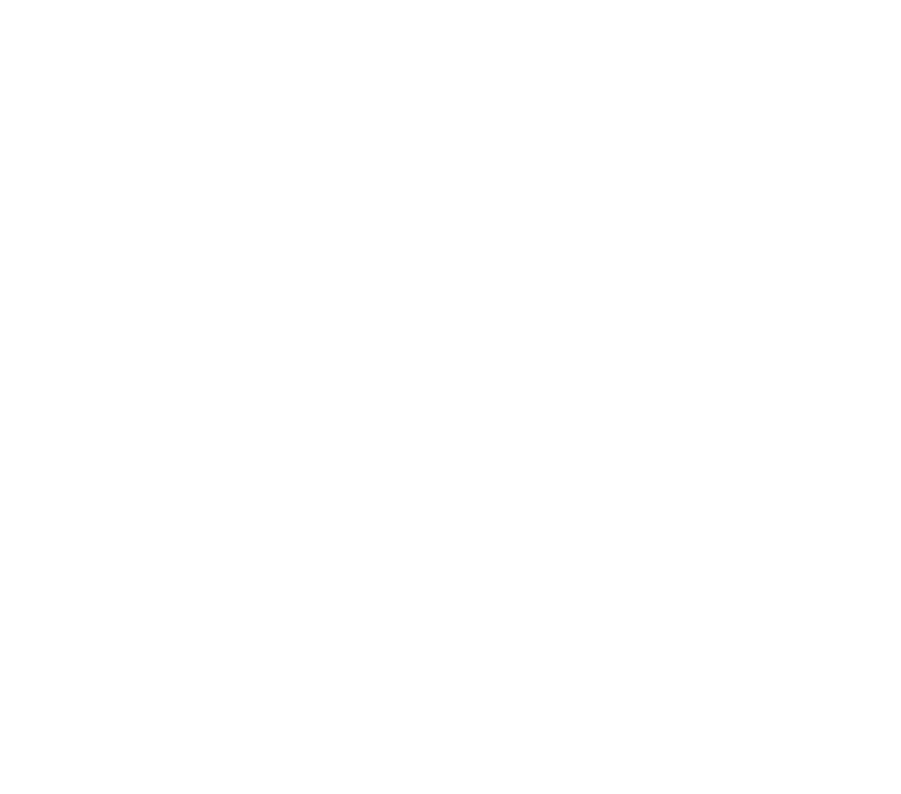
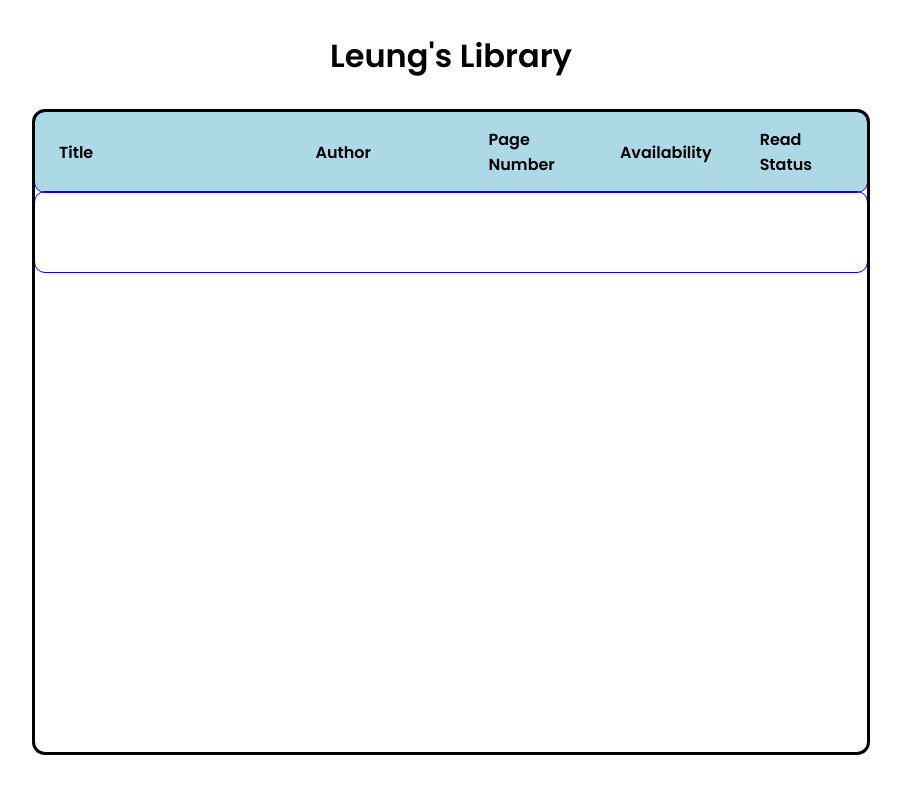
Before and after one commit to swiftybo/oop_library, a plain HTML site: page index.html in a window 1280 px wide. Shown: the whole page, without its empty margins (189-1090 px from the left). Drawn offline with Linux system fonts and the light colour scheme.

Commit message:
Added html elements to create book table & css styling

```diff
--- a/index.html
+++ b/index.html
@@ -1,15 +1,30 @@
 <!DOCTYPE html>
 <html lang="en">
     <head>
-    <meta charset="UTF-8">
-    <meta name="viewport" content="width=device-width, initial-scale=1.0">
+        <meta charset="UTF-8" />
+        <meta name="viewport" content="width=device-width, initial-scale=1.0" />
         <title>OOP_Library</title>
-    <link rel="stylesheet" href="styles.css">
+        <link rel="stylesheet" href="styles.css" />
+        <link
+            href="https://fonts.googleapis.com/css?family=Poppins:400,500,600&display=swap"
+            rel="stylesheet"
+        />
     </head>
     <body>
+        <h1>Leung's Library</h1>
 
+        <!-- books -->
+        <div class="books">
+            <div class="books_row header_row">
+                <div class="books__title">Title</div>
+                <div class="books__author">Author</div>
+                <div class="books__pages">Page Number</div>
+                <div class="books__availability">Availability</div>
+                <div class="books__read_status">Read Status</div>
+            </div>
+            <div class="books_row"></div>
+        </div>
 
         <script src="script.js"></script>
     </body>
-
 </html>
--- a/styles.css
+++ b/styles.css
@@ -0,0 +1,64 @@
+* {
+    margin: 0;
+    padding: 0;
+    box-sizing: border-box;
+}
+
+body {
+    font-family: "Poppins", sans-serif;
+    display: flex;
+    flex-direction: column;
+    align-items: center;
+}
+
+h1 {
+    text-align: center;
+    margin: 2rem;
+}
+
+.books {
+    width: 65vw;
+    height: 80vh;
+    outline: solid black;
+    border-radius: 10px;
+}
+
+.header_row {
+    background-color: lightblue;
+    font-weight: bold;
+}
+
+.books_row {
+    width: 65vw;
+    height: 10vh;
+    outline: solid blue;
+    outline-width: 1px;
+    border-radius: 10px;
+    display: flex;
+    align-items: center;
+}
+
+.books__title {
+    margin: 1.5rem;
+    width: 20vw;
+}
+
+.books__author {
+    margin: 1.5rem;
+    width: 12vw;
+}
+
+.books__pages {
+    margin: 1.5rem;
+    width: 8vw;
+}
+
+.books__availability {
+    margin: 1.5rem;
+    width: 8vw;
+}
+
+.books__read_status {
+    margin: 1.5rem;
+    width: 8vw;
+}
```
Lines whose indentation alone changed are shown as unchanged.
